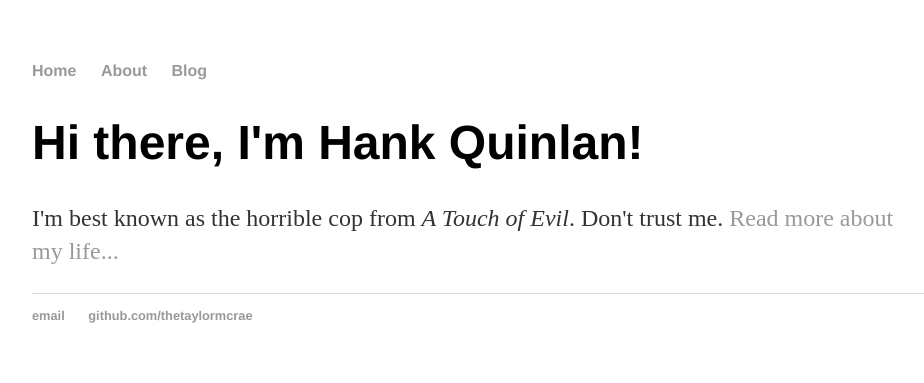
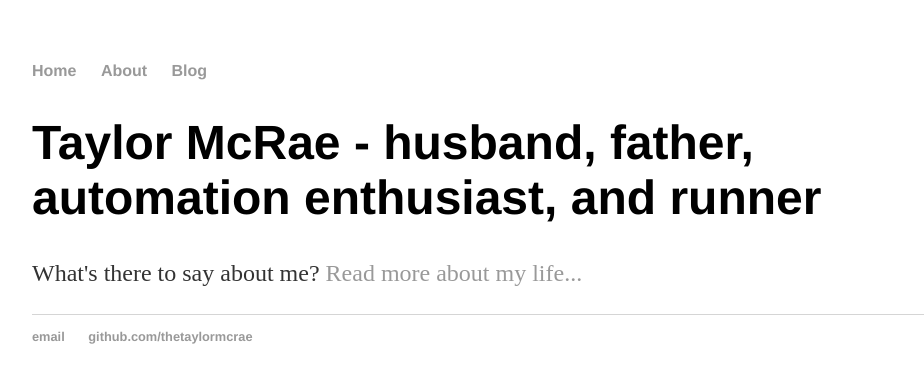
Before and after one commit to thetaylormcrae/thetaylormcrae.github.io, a Jekyll site: the page built from index.html, in a window 1280 px wide. Shown: the top 383 px of the page, without its empty margins (160-1084 px from the left). Built offline with Jekyll 4.4.1, drawn with Linux system fonts in a browser that asks for light colours.

Commit message:
refactor: remove references to Hank
Replaced placeholder references with Taylor McRae. Removed the CV page since
its not needed at this time.

```diff
--- a/_config.yml
+++ b/_config.yml
@@ -1,3 +1,3 @@
-name: Hank Quinlan, Horrible Cop
+name: Taylor McRae - husband, father, automation enthusiast, and runner
 markdown: kramdown
 permalink: /blog/:year/:month/:day/:title
--- a/blog/index.html
+++ b/blog/index.html
@@ -1,12 +1,13 @@
 ---
 layout: default
-title: Hank Quinlan's Blog
+title: Taylor McRae's Blog
 ---
 <h1>{{ page.title }}</h1>
 <ul class="posts">
 
   {% for post in site.posts %}
-    <li><span>{{ post.date | date_to_string }}</span> &raquo; <a href="{{ post.url }}" title="{{ post.title }}">{{ post.title }}</a></li>
+  <li><span>{{ post.date | date_to_string }}</span> &raquo; <a href="{{ post.url }}" title="{{ post.title }}">{{
+      post.title }}</a></li>
   {% endfor %}
 
 </ul>
--- a/index.html
+++ b/index.html
@@ -1,9 +1,7 @@
 ---
 layout: default
-title: Hank Quinlan, Horrible Cop
+title: Taylor McRae - husband, father, automation enthusiast, and runner
 ---
 
-		<div class="blurb">
-			<h1>Hi there, I'm Hank Quinlan!</h1>
-			<p>I'm best known as the horrible cop from <em>A Touch of Evil</em>. Don't trust me. <a href="/about">Read more about my life...</a></p>
-		</div>
+<h1>{{ page.title }}</h1>
+<p>What's there to say about me? <a href="/blog">Read more about my life...</a></p>
```
Also changed, not shown: about/index.html (+5 -2 lines), blog/atom.xml (+8 -8 lines), cv/index.html (deleted, +0 -20 lines), README.md.
